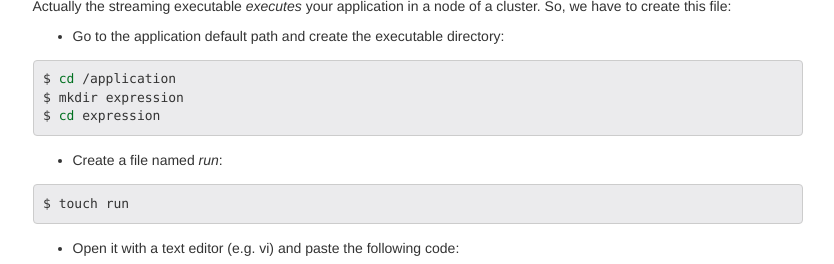
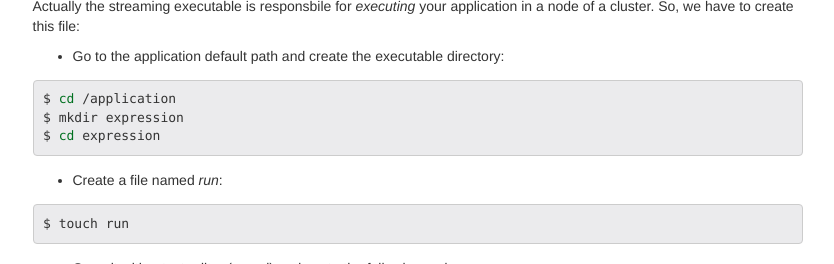
Before and after one commit to Terradue/doc-developer-sandbox, a Sphinx documentation site: the page built from source/developer/single_node.rst, in a window 1280 px wide and 900 px high, scrolled down 812 px, cut to the strip 298-562 px from the top of the window. Shown: the whole strip, without its empty margins (330-1164 px from the left). Built offline with Sphinx 7.4.7, drawn with Linux system fonts in a browser that asks for light colours; pages that are not in the unit, such as notebooks, are missing from menus.

Commit message:
Update single_node.rst

```diff
--- a/source/developer/single_node.rst
+++ b/source/developer/single_node.rst
@@ -53,7 +53,7 @@ In the *application.xml* we defined a workflow with a single node and the relate
   :tab-width: 2
   :lines: 5-5
 
-Actually the streaming executable *executes* your application in a node of a cluster. So, we have to create this file:
+Actually the streaming executable is responsbile for *executing* your application in a node of a cluster. So, we have to create this file:
 
 * Go to the application default path and create the executable directory:
 
```
